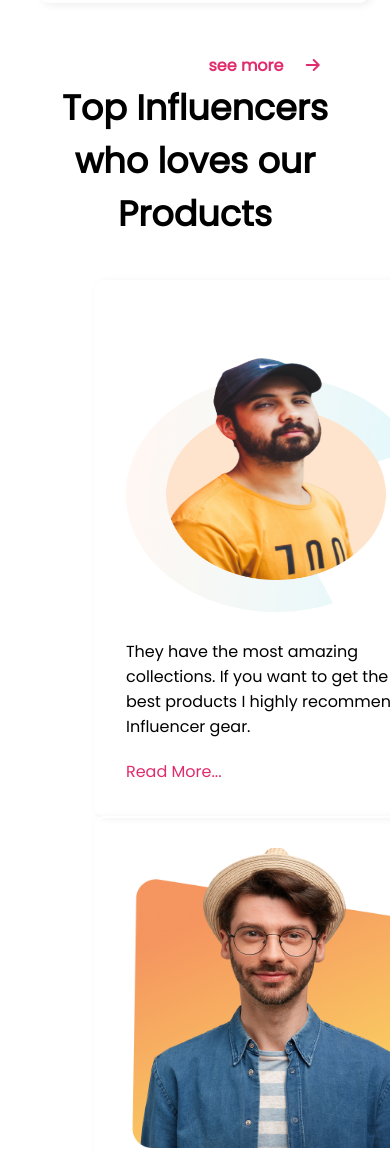
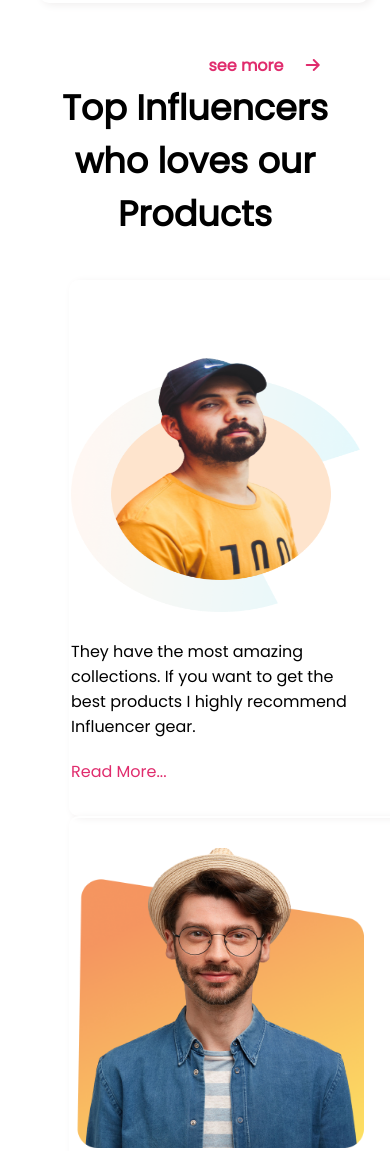
Before and after one commit to Marzan1810662/influencer-gear, a plain HTML site: page index.html in a window 390 px wide. Shown: the part 6216-7367 px from the top of the page. Drawn offline with Linux system fonts and the light colour scheme.

Commit message:
final commit

```diff
--- a/styles/style.css
+++ b/styles/style.css
@@ -316,7 +316,12 @@ footer h3,.copyright-p,.social-media{
     }
     .featured{
         flex-direction: column;
+        margin-left: 0;
     }
+    .influencer{
+        padding-left: 0;
+    }
+
 }
 /*---------------------- tablet devices ---------------- */
 @media only screen and (min-width: 688px) and (max-width:992px){
```
